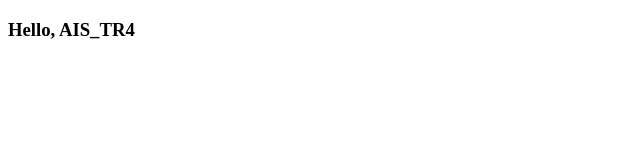
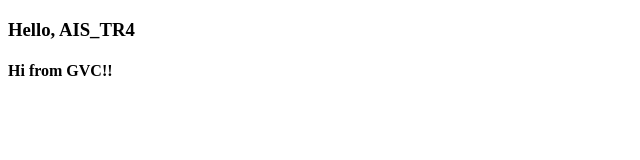
Before and after one commit to gvcCoder/AIS_TR4, a plain HTML site: page WebContent/index.html in a window 1280 px wide. Shown: the whole page, without its empty margins (0-640 px from the left). Drawn offline with Linux system fonts and the light colour scheme.

Commit message:
Init from gvc

```diff
--- a/WebContent/index.html
+++ b/WebContent/index.html
@@ -6,5 +6,6 @@
 </head>
 <body>
 	<h3>Hello, AIS_TR4</h3>
+	<h4>Hi from GVC!!</h4>
 </body>
 </html>
```
